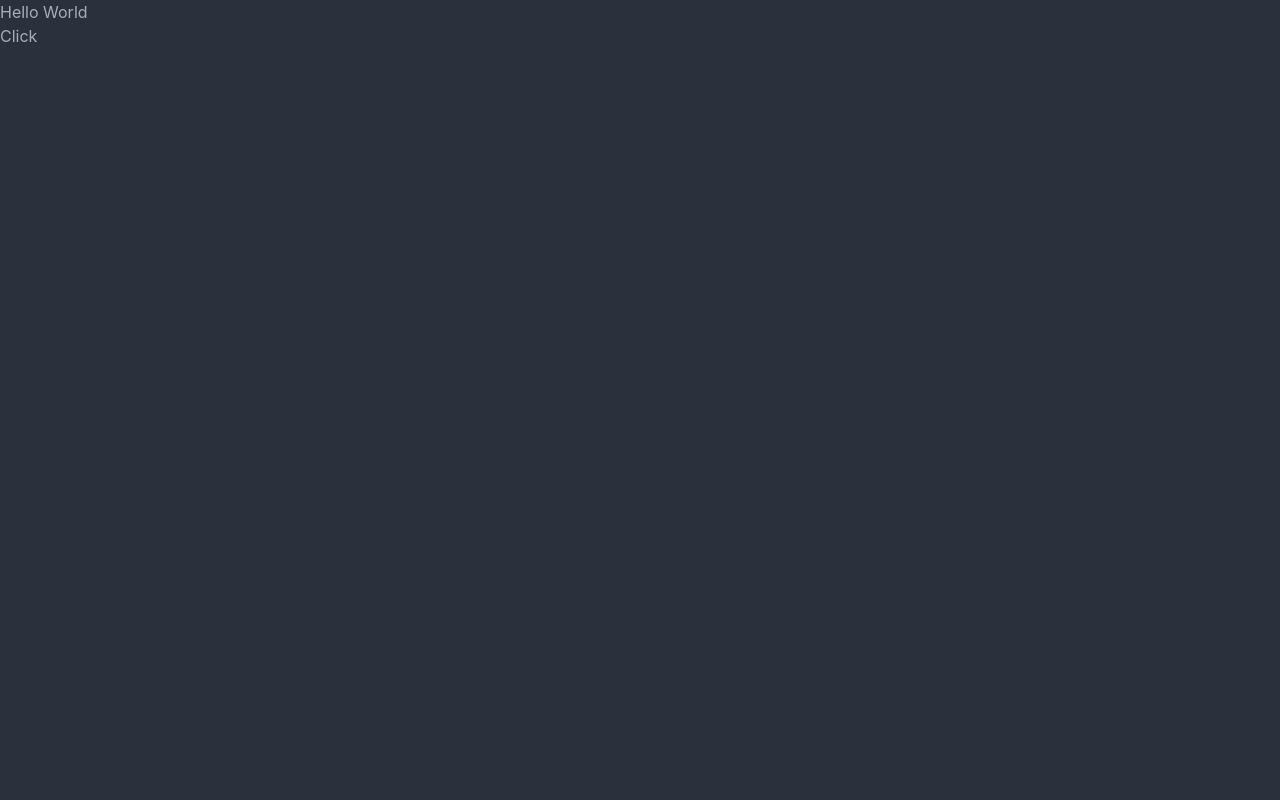
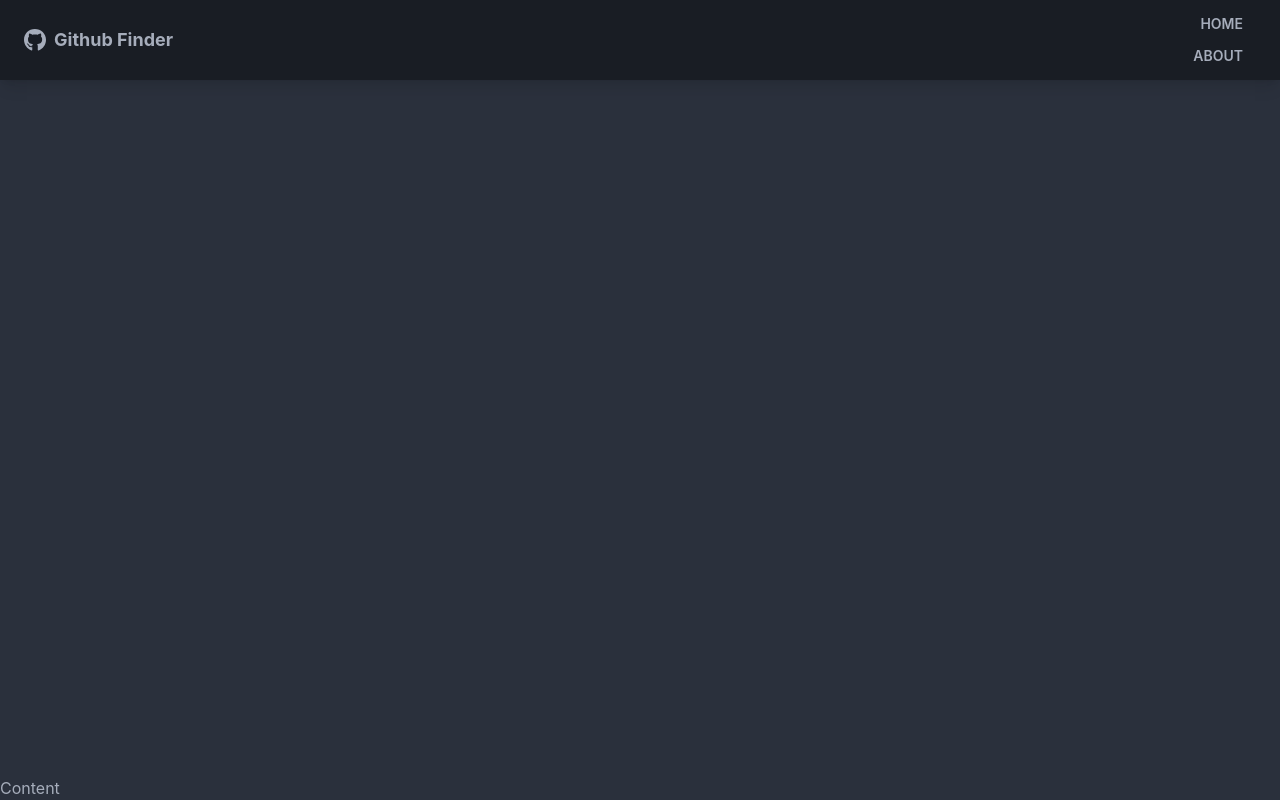
Before and after one commit to is3388/github-user-search-app, a JavaScript app: page / in a window 1280 px wide. Built offline with nearby package versions, Linux system fonts and the light colour scheme; the HTML template or start-up script is replaced by a standard one.

Commit message:
Added react-router-dom, react-icons packages and created Nav component

```diff
--- a/package.json
+++ b/package.json
@@ -9,6 +9,8 @@
     "daisyui": "^2.18.0",
     "react": "^18.2.0",
     "react-dom": "^18.2.0",
+    "react-icons": "^4.4.0",
+    "react-router-dom": "^6.3.0",
     "react-scripts": "5.0.1",
     "web-vitals": "^2.1.4"
   },
--- a/src/App.js
+++ b/src/App.js
@@ -1,9 +1,14 @@
+import {BrowserRouter as Router, Routes, Route} from 'react-router-dom'
+import Navbar from './components/layout/Navbar'
+
 function App() {
   return (
-    <div>
-      <h1>Hello World</h1>
-      <button>Click</button>
+    <Router>
+    <div className='flex flex-col justify-between h-screen'>
+      <Navbar />
+      <main>Content</main>
     </div>
+    </Router>
   )
 }
 
--- /dev/null
+++ b/src/components/layout/Navbar.js
@@ -0,0 +1,34 @@
+import {FaGithub} from 'react-icons/fa'
+import {Link} from 'react-router-dom'
+import PropTypes from 'prop-types'
+
+function Navbar({title}) {
+    return (
+        <nav className='navbar mb-12 shadow-lg bg-neutral text-neutral-content'>
+            <div className='container mx-auto'>
+                <div className='flex-none px-2 mx-2'>
+                    <FaGithub className='inline pr-2 text-3xl' />
+                    <Link to ='/' className='text-lg font-bold align-middle'>
+                    {title}
+                    </Link>
+                </div>
+                <div className='flex-1 px-2 mx-2'>
+                    <div className='flex justify-end'>
+                        <Link to ='/' className='btn btn-ghost btn-sm rounded-btn'>
+                            Home
+                        </Link>
+                    </div>
+                    <div className='flex justify-end'>
+                        <Link to ='/about' className='btn btn-ghost btn-sm rounded-btn'>
+                            About
+                        </Link>
+                    </div>
+                </div>
+            </div>
+        </nav>
+    )
+}
+
+Navbar.defaultProps = {title: 'Github Finder'}
+Navbar.protoTypes = { title: PropTypes.string}
+export default Navbar
```
Also changed, not shown: 1 other file (tests, documents, lock files or other folders).
